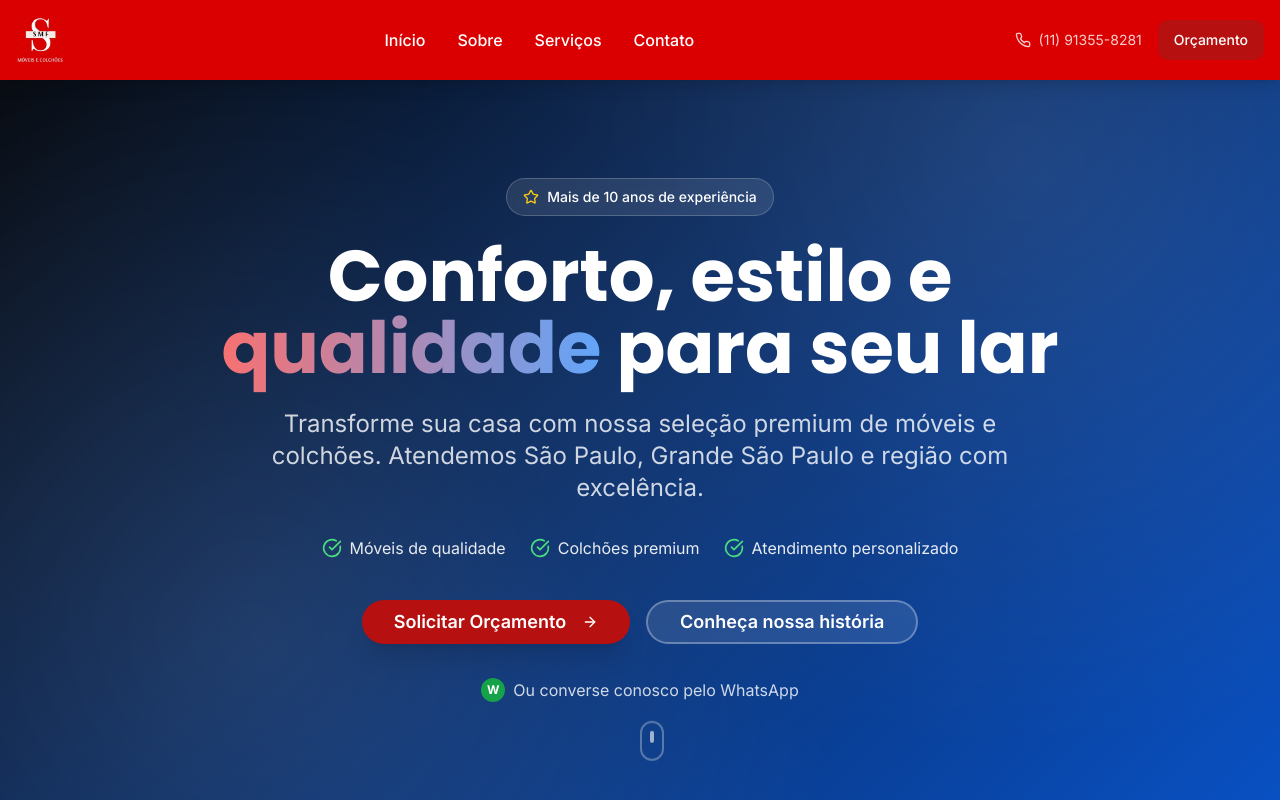
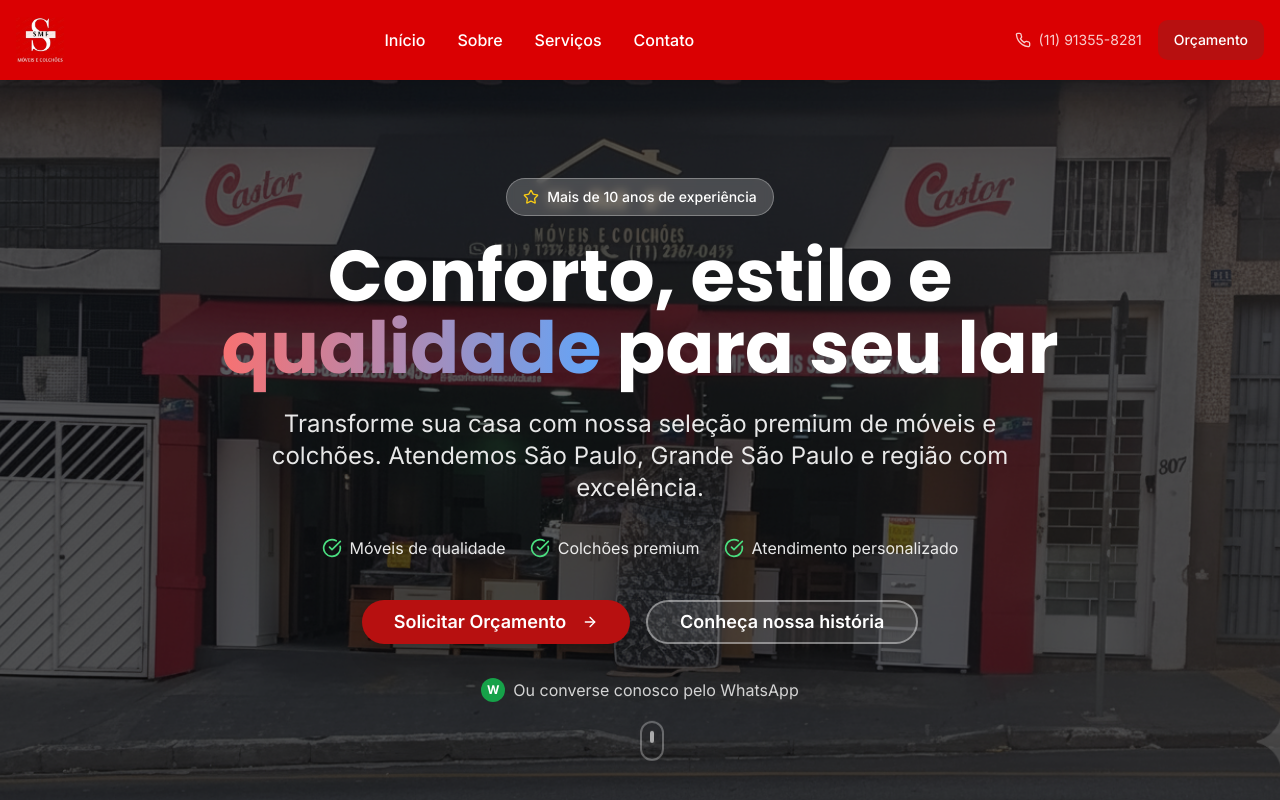
Before and after one commit to DevZipMateus/smf-conforto-digital, a React (Vite) app: page / in a window 1280 px wide. Shown: the top 800 px of the page. Built offline with nearby package versions, Linux system fonts and the light colour scheme.

Commit message:
Add background image to Hero section
Add the provided image as the background for the Hero section.

```diff
--- a/src/components/Hero.tsx
+++ b/src/components/Hero.tsx
@@ -12,17 +12,22 @@ const Hero = () => {
 
   return (
     <section id="inicio" className="relative min-h-screen flex items-center justify-center overflow-hidden pt-16 lg:pt-20">
-      {/* Background with gradient */}
-      <div className="absolute inset-0 hero-gradient"></div>
+      {/* Background image */}
+      <div
+        className="absolute inset-0 bg-cover bg-center bg-no-repeat"
+        style={{
+          backgroundImage: `url('/lovable-uploads/b1cd5e32-aaaa-4d88-83fd-f5a3cb07d63c.png')`
+        }}
+      ></div>
 
-      {/* Background pattern */}
-      <div className="absolute inset-0 section-pattern opacity-10"></div>
+      {/* Dark overlay for better text readability */}
+      <div className="absolute inset-0 bg-black/60"></div>
 
       {/* Content */}
       <div className="relative z-10 container mx-auto px-4 py-8 sm:py-12 lg:py-20">
-        <div className="max-w-4xl mx-auto text-center text-hero-foreground">
+        <div className="max-w-4xl mx-auto text-center text-white">
           {/* Badge */}
-          <div className="inline-flex items-center gap-2 bg-white/10 backdrop-blur-sm border border-white/20 rounded-full px-3 py-1.5 sm:px-4 sm:py-2 mb-4 sm:mb-6 animate-fade-in">
+          <div className="inline-flex items-center gap-2 bg-white/20 backdrop-blur-sm border border-white/30 rounded-full px-3 py-1.5 sm:px-4 sm:py-2 mb-4 sm:mb-6 animate-fade-in">
             <Star className="h-3 w-3 sm:h-4 sm:w-4 text-yellow-400 flex-shrink-0" />
             <span className="text-xs sm:text-sm font-medium">Mais de 10 anos de experiência</span>
           </div>
@@ -37,7 +42,7 @@ const Hero = () => {
           </h1>
 
           {/* Subtitle */}
-          <p className="text-base sm:text-lg md:text-xl lg:text-2xl text-hero-foreground/80 mb-6 sm:mb-8 max-w-3xl mx-auto animate-slide-up px-4 sm:px-0 leading-relaxed" style={{animationDelay: '0.2s'}}>
+          <p className="text-base sm:text-lg md:text-xl lg:text-2xl text-white/90 mb-6 sm:mb-8 max-w-3xl mx-auto animate-slide-up px-4 sm:px-0 leading-relaxed" style={{animationDelay: '0.2s'}}>
             Transforme sua casa com nossa seleção premium de móveis e colchões.
             Atendemos São Paulo, Grande São Paulo e região com excelência.
           </p>
@@ -46,15 +51,15 @@ const Hero = () => {
           <div className="flex flex-col sm:flex-row flex-wrap justify-center gap-3 sm:gap-4 lg:gap-6 mb-8 sm:mb-10 animate-slide-up px-4 sm:px-0" style={{animationDelay: '0.4s'}}>
             <div className="flex items-center justify-center gap-2">
               <CheckCircle className="h-4 w-4 sm:h-5 sm:w-5 text-green-400 flex-shrink-0" />
-              <span className="text-sm sm:text-base text-hero-foreground/90">Móveis de qualidade</span>
+              <span className="text-sm sm:text-base text-white/90">Móveis de qualidade</span>
             </div>
             <div className="flex items-center justify-center gap-2">
               <CheckCircle className="h-4 w-4 sm:h-5 sm:w-5 text-green-400 flex-shrink-0" />
-              <span className="text-sm sm:text-base text-hero-foreground/90">Colchões premium</span>
+              <span className="text-sm sm:text-base text-white/90">Colchões premium</span>
             </div>
             <div className="flex items-center justify-center gap-2">
               <CheckCircle className="h-4 w-4 sm:h-5 sm:w-5 text-green-400 flex-shrink-0" />
-              <span className="text-sm sm:text-base text-hero-foreground/90">Atendimento personalizado</span>
+              <span className="text-sm sm:text-base text-white/90">Atendimento personalizado</span>
             </div>
           </div>
 
@@ -73,7 +78,7 @@ const Hero = () => {
               size="lg"
               variant="outline"
               onClick={() => scrollToSection('sobre')}
-              className="border-2 border-white/30 bg-white/10 backdrop-blur-sm text-hero-foreground hover:bg-white/20 px-6 sm:px-8 py-3 sm:py-4 text-base sm:text-lg font-semibold rounded-full transition-all duration-300 hover:scale-105 w-full sm:w-auto"
+              className="border-2 border-white/40 bg-white/10 backdrop-blur-sm text-white hover:bg-white/20 px-6 sm:px-8 py-3 sm:py-4 text-base sm:text-lg font-semibold rounded-full transition-all duration-300 hover:scale-105 w-full sm:w-auto"
             >
               Conheça nossa história
             </Button>
@@ -85,7 +90,7 @@ const Hero = () => {
               href="https://wa.me/5511913558281"
               target="_blank"
               rel="noopener noreferrer"
-              className="inline-flex items-center gap-2 text-hero-foreground/80 hover:text-hero-foreground transition-colors text-sm sm:text-base"
+              className="inline-flex items-center gap-2 text-white/80 hover:text-white transition-colors text-sm sm:text-base"
             >
               <div className="w-5 h-5 sm:w-6 sm:h-6 bg-whatsapp rounded-full flex items-center justify-center flex-shrink-0">
                 <span className="text-white text-xs font-bold">W</span>
```
Also changed, not shown: public/lovable-uploads/b1cd5e32-aaaa-4d88-83fd-f5a3cb07d63c.png (added).
